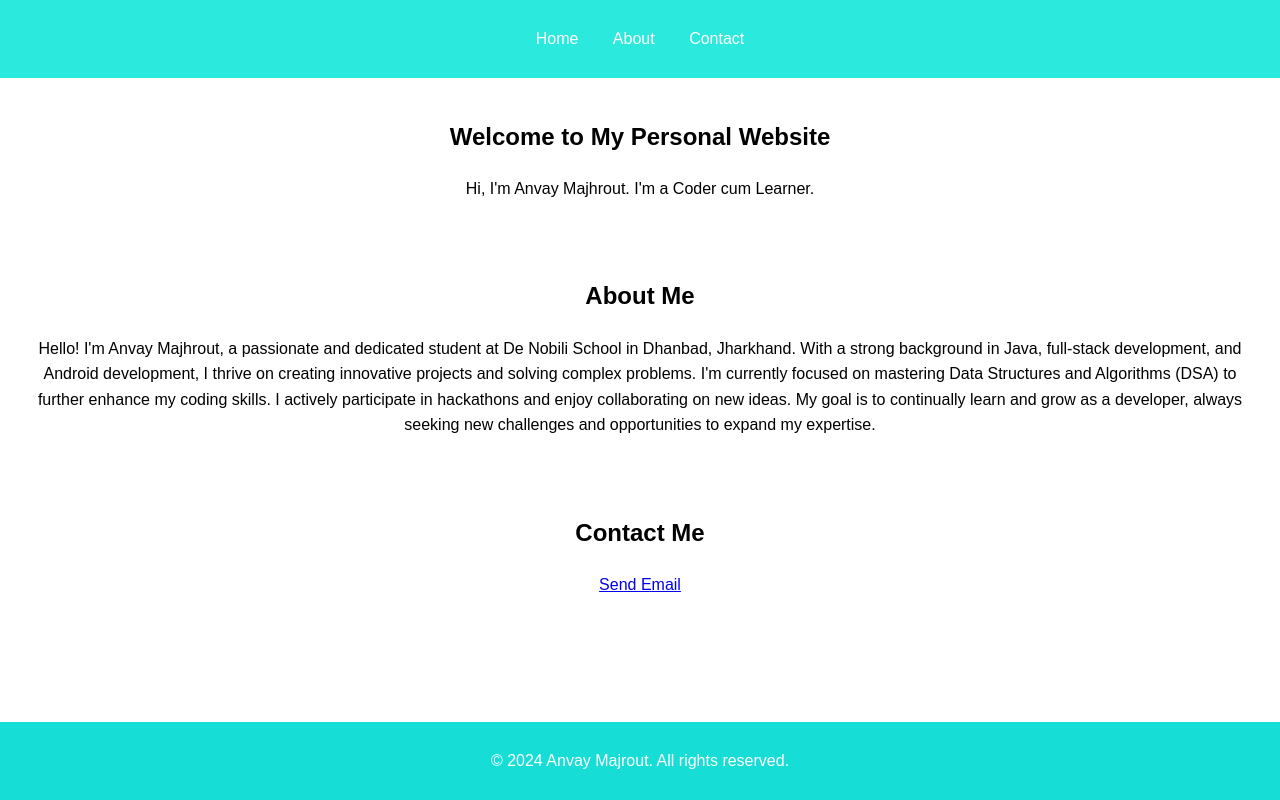
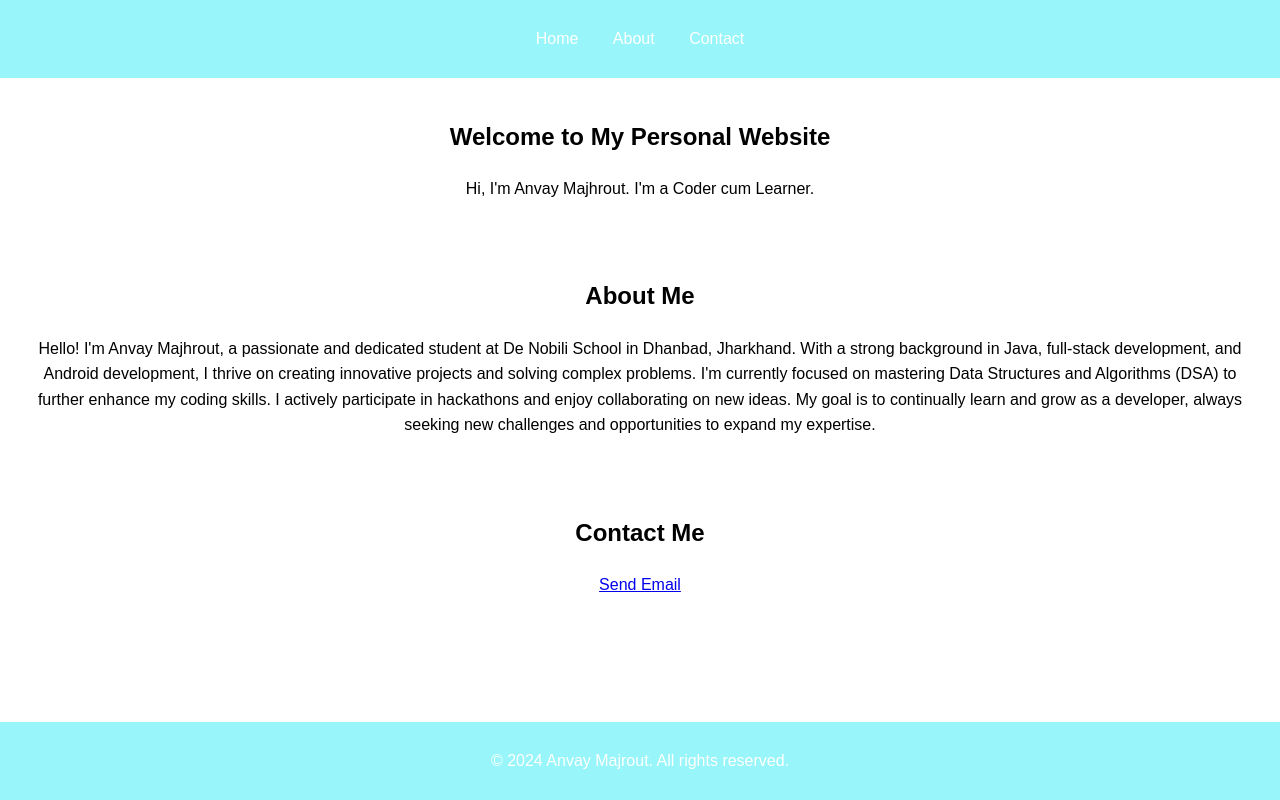
Before and after one commit to anvaymajhrout/personalwebsite, a plain HTML site: page index.html in a window 1280 px wide. Drawn offline with Linux system fonts and the light colour scheme.

Commit message:
Update styles.css

```diff
--- a/styles.css
+++ b/styles.css
@@ -6,7 +6,7 @@ body {
 }
 
 header {
-    background: #2be9dc;
+    background: #98F5F9;
     color: #fff;
     padding: 10px 0;
 }
@@ -33,7 +33,7 @@ section {
 }
 
 footer {
-    background: #16ded7;
+    background:#98F5F9;
     color: #fff;
     text-align: center;
     padding: 10px 0;
```
